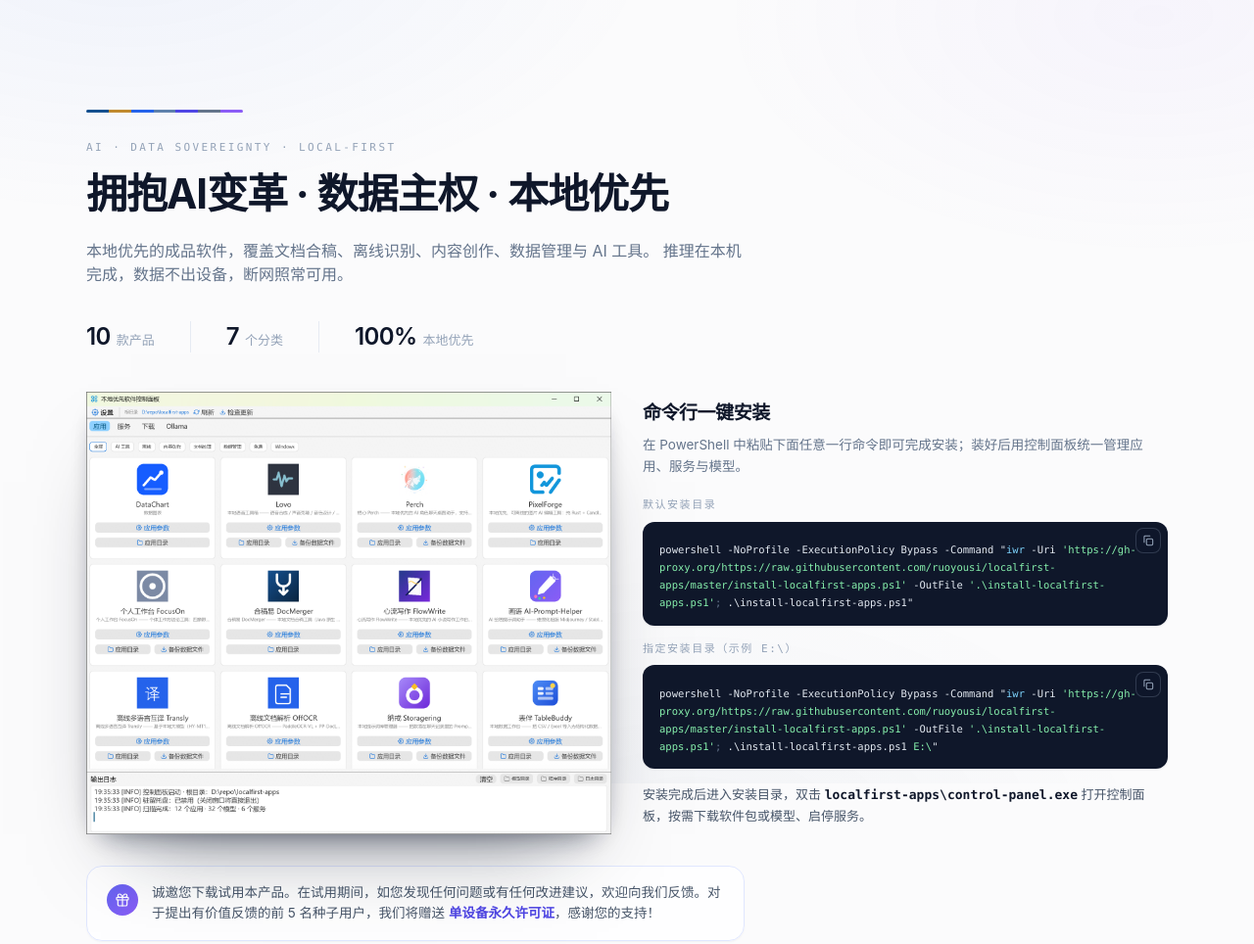
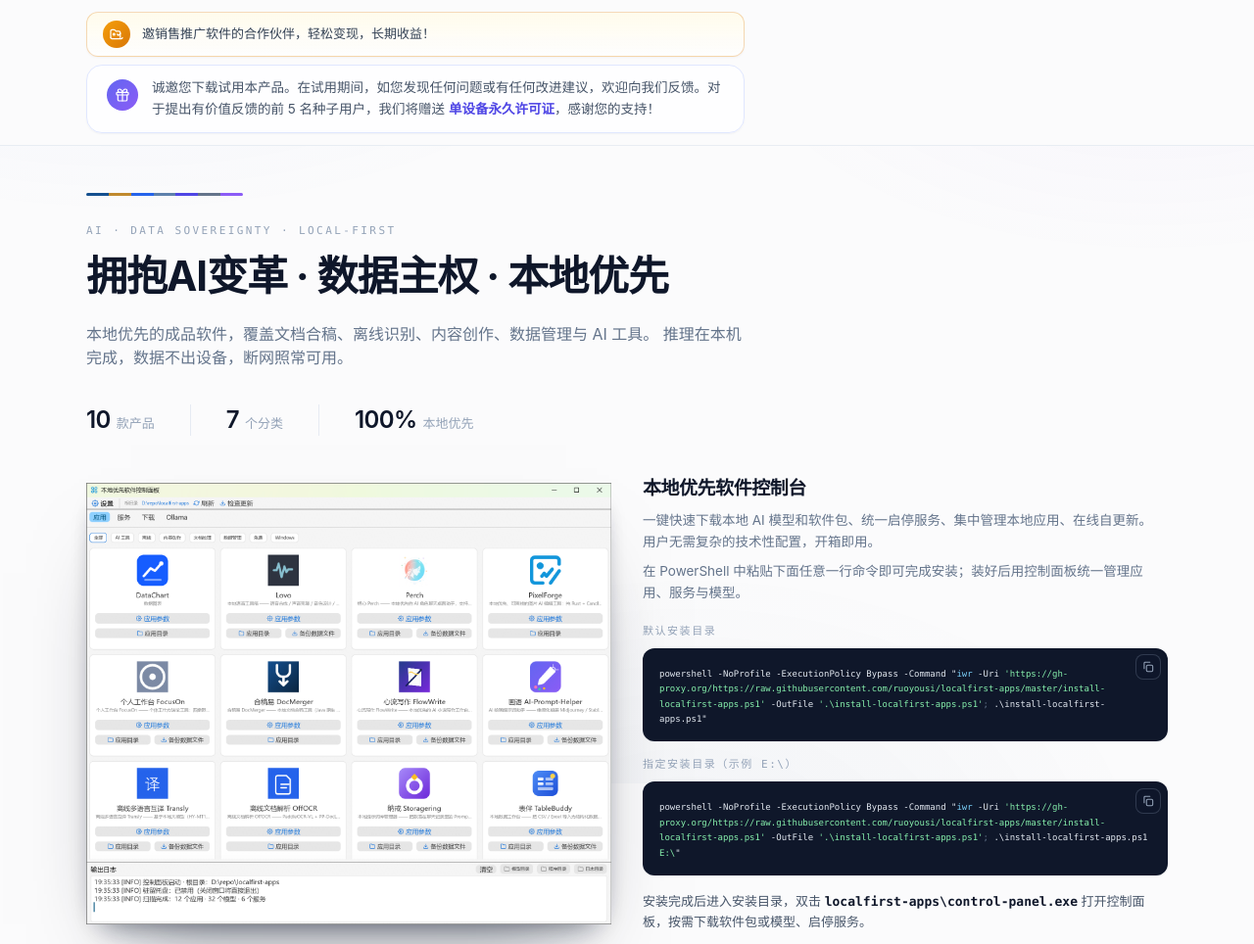
Before and after one commit to ruoyousi/website, a plain HTML site: page index.html in a window 1280 px wide. Shown: the top 964 px of the page at 98% size. Drawn offline with nearby package versions, Linux system fonts and the light colour scheme; a script that the page names is missing.

Commit message:
首页：种子用户招募条改为顶部吸顶，新增合作伙伴招募浮动条

```diff
--- a/index.html
+++ b/index.html
@@ -39,6 +39,30 @@
       radial-gradient(760px 460px at 55% 108%, rgba(15,58,107,.04), transparent 62%);
   }
   .page { position: relative; z-index: 1; }
+
+  /* ===== 顶部固定提示条（种子用户招募） ===== */
+  .notice-sticky {
+    position: sticky;
+    top: 0;
+    z-index: 40;
+    background: rgba(251,251,252,.97);
+    -webkit-backdrop-filter: saturate(180%) blur(12px);
+    backdrop-filter: saturate(180%) blur(12px);
+    border-bottom: 1px solid rgba(226,232,240,.75);
+  }
+  @media (max-width: 640px) {
+    .notice-sticky .notice-card { padding: .7rem .85rem; gap: .6rem; }
+    .notice-sticky .notice-text { font-size: 12px; }
+  }
+
+  /* ===== 合作伙伴招募条 ===== */
+  .notice-partner {
+    border-color: rgba(217,119,6,.28) !important;
+    background: linear-gradient(180deg, rgba(255,251,235,.96), rgba(255,255,255,.9)) !important;
+  }
+  .notice-partner .notice-icon {
+    background: linear-gradient(135deg, #f59e0b, #d97706);
+  }
 
   /* ===== 筛选按钮 ===== */
   .filter-btn {
@@ -215,7 +239,7 @@
     padding: 1.15rem 1rem .85rem;
     color: #E2E8F0;
     font-family: "Cascadia Code", Consolas, ui-monospace, SFMono-Regular, Menlo, Consolas, monospace;
-    font-size: 10.5px;
+    font-size: 9px;
     line-height: 1.72;
     white-space: pre-wrap;
     overflow-wrap: anywhere;
@@ -370,8 +394,46 @@
 
 <div class="page">
 
+  <!-- ================= 顶部固定提示条（合作伙伴招募 + 种子用户招募） ================= -->
+  <div class="notice-sticky">
+    <div class="mx-auto w-full max-w-6xl px-6 py-3">
+
+      <!-- 合作伙伴招募 -->
+      <div class="notice-partner notice-card mb-2 flex max-w-2xl items-center gap-3 rounded-xl border px-4 py-2" style="box-shadow:0 1px 2px rgba(15,23,42,.04)">
+        <span class="notice-icon flex h-7 w-7 flex-none items-center justify-center rounded-full bg-gradient-to-br from-amber-500 to-orange-600 text-white" aria-hidden="true">
+          <svg class="h-4 w-4" viewBox="0 0 24 24" fill="none" stroke="currentColor" stroke-width="1.8" stroke-linecap="round" stroke-linejoin="round">
+            <path d="M3 17V7a2 2 0 0 1 2-2h3.2a2 2 0 0 1 1.6.8L11 7.2h4.6a2 2 0 0 1 2 2V17"/>
+            <path d="M3 17a2 2 0 0 0 2 2h14a2 2 0 0 0 2-2"/>
+            <circle cx="8" cy="12" r="1.4"/>
+            <path d="m13 12 1.6 1.8L18 10.6"/>
+          </svg>
+        </span>
+        <p class="notice-text text-[13px] leading-relaxed text-slate-700">
+          邀销售推广软件的合作伙伴，轻松变现，长期收益！
+        </p>
+      </div>
+
+      <!-- 种子用户招募 -->
+      <div class="notice-seed notice-card flex max-w-2xl items-start gap-3.5 rounded-2xl border border-indigo-100 bg-white/80 px-4 py-3 sm:px-5" style="box-shadow:0 1px 2px rgba(15,23,42,.04)">
+        <span class="notice-icon mt-0.5 flex h-8 w-8 flex-none items-center justify-center rounded-full bg-gradient-to-br from-indigo-500 to-violet-500 text-white" aria-hidden="true">
+          <svg class="h-4 w-4" viewBox="0 0 24 24" fill="none" stroke="currentColor" stroke-width="1.8" stroke-linecap="round" stroke-linejoin="round">
+            <rect x="3" y="8" width="18" height="4" rx="1"/>
+            <path d="M12 8v13"/>
+            <path d="M19 12v7a2 2 0 0 1-2 2H7a2 2 0 0 1-2-2v-7"/>
+            <path d="M7.5 8a2.5 2.5 0 0 1 0-5A4.8 8 0 0 1 12 8a4.8 8 0 0 1 4.5-5 2.5 2.5 0 0 1 0 5"/>
+          </svg>
+        </span>
+        <p class="notice-text text-[13.5px] leading-relaxed text-slate-600">
+          诚邀您下载试用本产品。在试用期间，如您发现任何问题或有任何改进建议，欢迎向我们反馈。对于提出有价值反馈的前 5 名种子用户，我们将赠送
+          <strong class="font-semibold text-indigo-600">单设备永久许可证</strong>，感谢您的支持！
+        </p>
+      </div>
+
+    </div>
+  </div>
+
   <!-- ================= HEADER ================= -->
-  <header class="mx-auto w-full max-w-6xl px-6 pt-20 pb-12 sm:pt-28 sm:pb-16">
+  <header class="mx-auto w-full max-w-6xl px-6 pt-8 pb-12 sm:pt-12 sm:pb-16">
     <div class="flex h-[3px] w-40 overflow-hidden rounded-full" aria-hidden="true">
       <span class="flex-1 bg-[#15508f]"></span>
       <span class="flex-1 bg-[#c08a2e]"></span>
@@ -416,7 +478,11 @@
       </figure>
 
       <div>
-        <h2 class="text-[19px] font-semibold tracking-tight text-slate-900">命令行一键安装</h2>
+        <h2 class="text-[19px] font-semibold tracking-tight text-slate-900">本地优先软件控制台</h2>
+        <p class="mt-2 text-[13.5px] leading-relaxed text-slate-500">
+            一键快速下载本地 AI 模型和软件包、统一启停服务、集中管理本地应用、在线自更新。
+            用户无需复杂的技术性配置，开箱即用。
+        </p>
         <p class="mt-2 text-[13.5px] leading-relaxed text-slate-500">
           在 PowerShell 中粘贴下面任意一行命令即可完成安装；装好后用控制面板统一管理应用、服务与模型。
         </p>
@@ -433,22 +499,7 @@
       </div>
     </div>
 
-    <!-- 种子用户招募提示 -->
-    <div class="mt-8 flex max-w-2xl items-start gap-3.5 rounded-2xl border border-indigo-100 bg-white/80 px-4 py-4 sm:px-5" style="box-shadow:0 1px 2px rgba(15,23,42,.04)">
-      <span class="mt-0.5 flex h-8 w-8 flex-none items-center justify-center rounded-full bg-gradient-to-br from-indigo-500 to-violet-500 text-white" aria-hidden="true">
-        <svg class="h-4 w-4" viewBox="0 0 24 24" fill="none" stroke="currentColor" stroke-width="1.8" stroke-linecap="round" stroke-linejoin="round">
-          <rect x="3" y="8" width="18" height="4" rx="1"/>
-          <path d="M12 8v13"/>
-          <path d="M19 12v7a2 2 0 0 1-2 2H7a2 2 0 0 1-2-2v-7"/>
-          <path d="M7.5 8a2.5 2.5 0 0 1 0-5A4.8 8 0 0 1 12 8a4.8 8 0 0 1 4.5-5 2.5 2.5 0 0 1 0 5"/>
-        </svg>
-      </span>
-      <p class="text-[13.5px] leading-relaxed text-slate-600">
-        诚邀您下载试用本产品。在试用期间，如您发现任何问题或有任何改进建议，欢迎向我们反馈。对于提出有价值反馈的前 5 名种子用户，我们将赠送
-        <strong class="font-semibold text-indigo-600">单设备永久许可证</strong>，感谢您的支持！
-      </p>
-    </div>
-  </header>
+    </header>
 
   <!-- ================= FILTER ================= -->
   <div class="mx-auto w-full max-w-6xl px-6">
```
